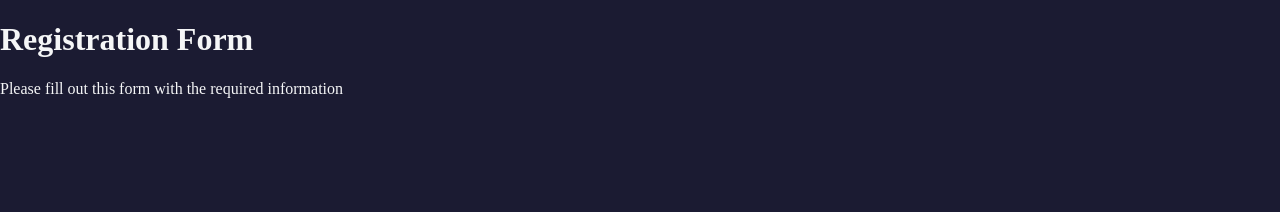
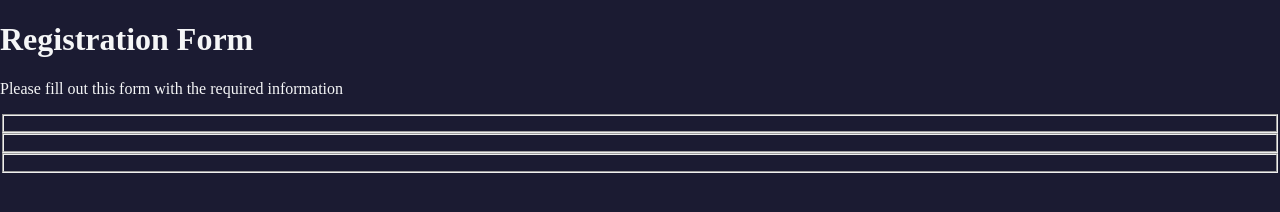
Before and after one commit to jlcarrascof/Signup-Form-Page, a plain HTML site: page index.html in a window 1280 px wide. Drawn offline with Linux system fonts and the light colour scheme.

Commit message:
Added registration form: Included a form with three fieldsets in the HTML page

```diff
--- a/index.html
+++ b/index.html
@@ -8,5 +8,13 @@
     <body>
         <h1>Registration Form</h1>
         <p>Please fill out this form with the required information</p>
+        <form action="https://register-demo.freecodecamp.org" method="post">
+            <fieldset>
+            </fieldset>
+            <fieldset>
+            </fieldset>
+            <fieldset>
+            </fieldset>
+        </form>
     </body>
 </html>
```
